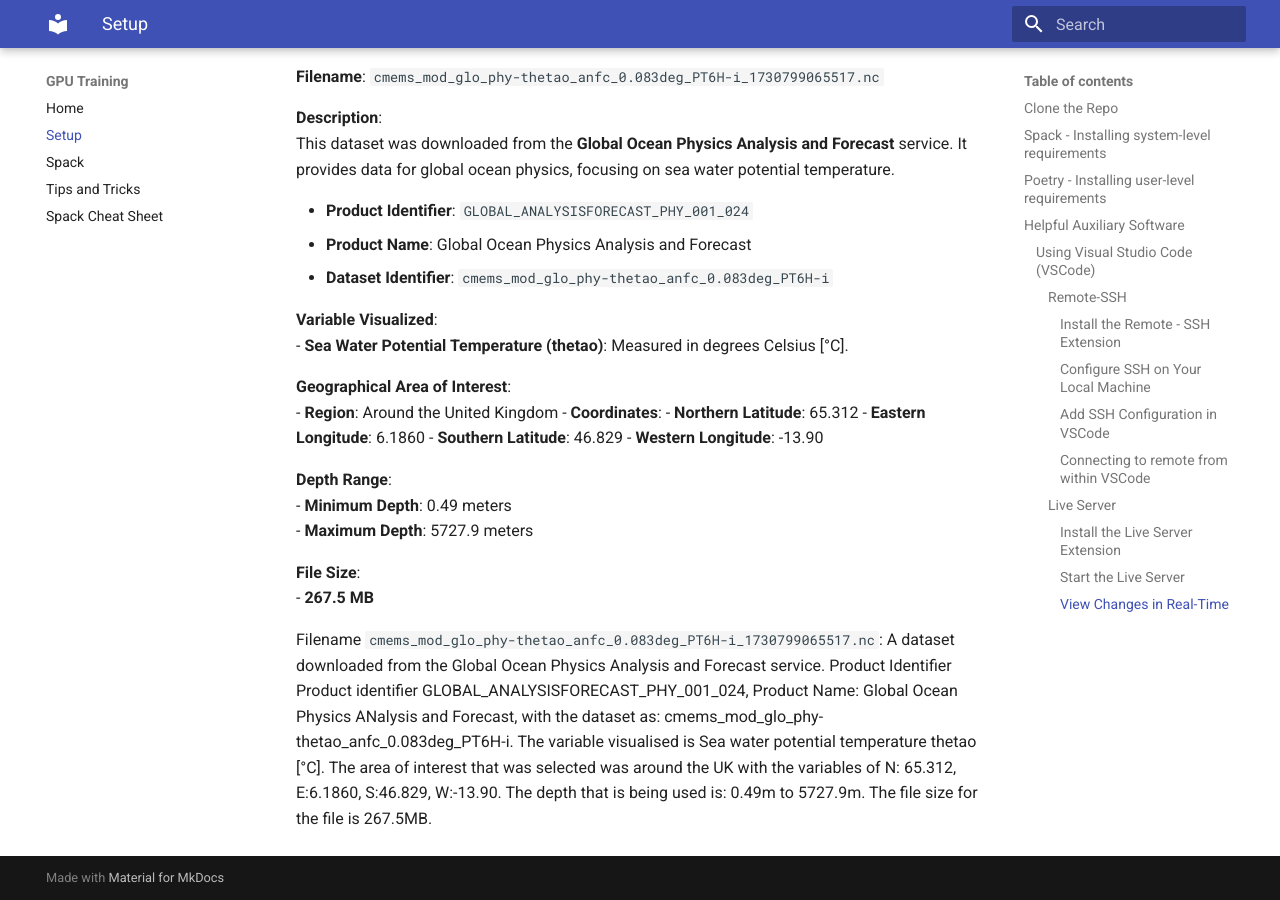
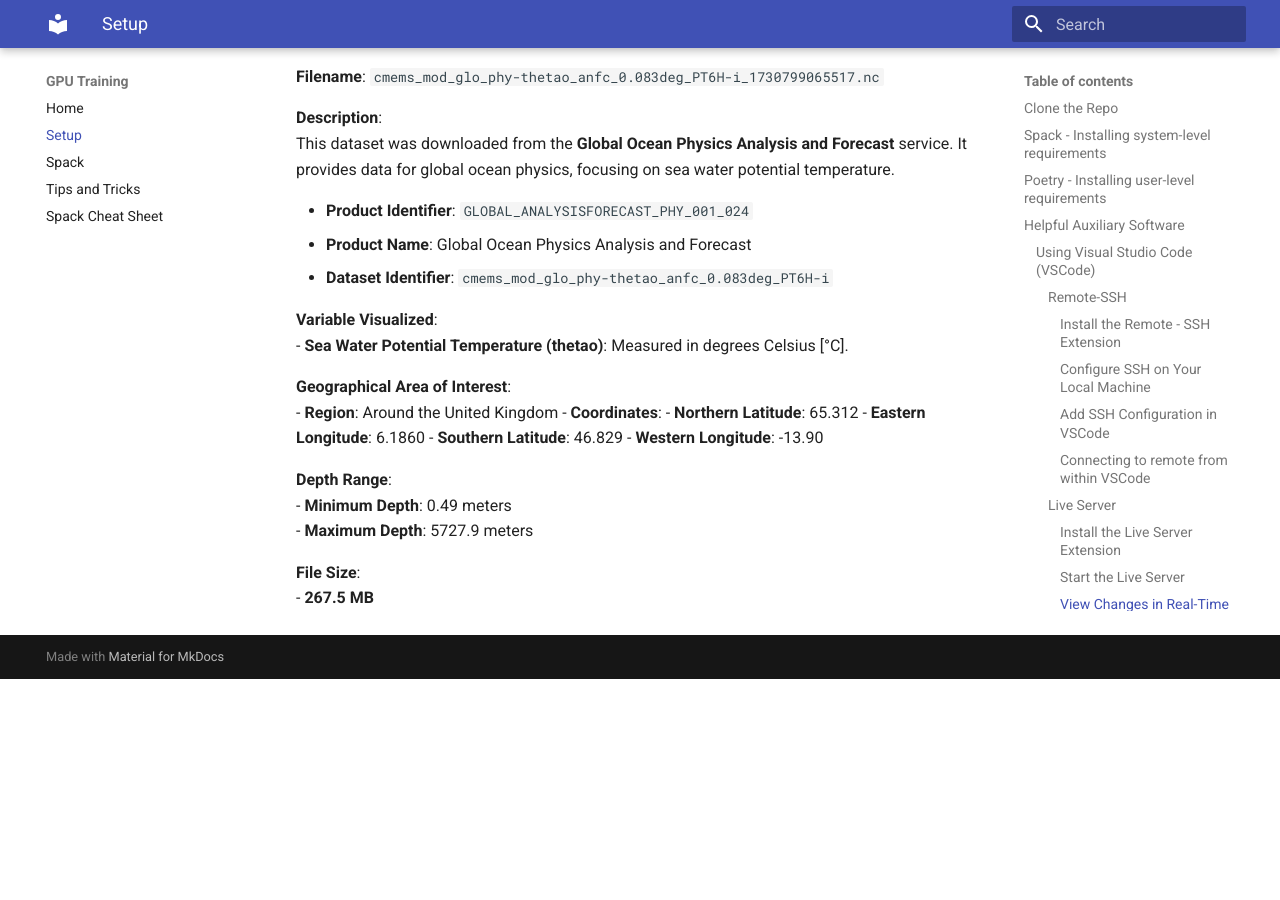
Before and after one commit to berrli/GPU_Training, an MkDocs documentation site: the page built from course/lessons/00_setup.md, in a window 1280 px wide and 900 px high, scrolled down 5006 px. Built offline with MkDocs 1.6.1 and Material for MkDocs 9.7.7, drawn with Linux system fonts in a browser that asks for light colours; after the commit the page ends 5685 px from its top, so only the background shows below that.

```diff
--- a/course/lessons/00_setup.md
+++ b/course/lessons/00_setup.md
@@ -190,8 +190,3 @@
 
 **File Size**:
 - **267.5 MB**
-
-
-Filename `cmems_mod_glo_phy-thetao_anfc_0.083deg_PT6H-i_1730799065517.nc`: A dataset downloaded from the Global Ocean Physics Analysis and Forecast service. Product Identifier Product identifier
-GLOBAL_ANALYSISFORECAST_PHY_001_024, Product Name: Global Ocean Physics ANalysis and Forecast, with the dataset as: cmems_mod_glo_phy-thetao_anfc_0.083deg_PT6H-i. The variable visualised is Sea water potential temperature thetao [°C].
-The area of interest that was selected was around the UK with the variables of N: 65.312, E:6.1860, S:46.829, W:-13.90. The depth that is being used is: 0.49m to 5727.9m. The file size for the file is 267.5MB.
```
